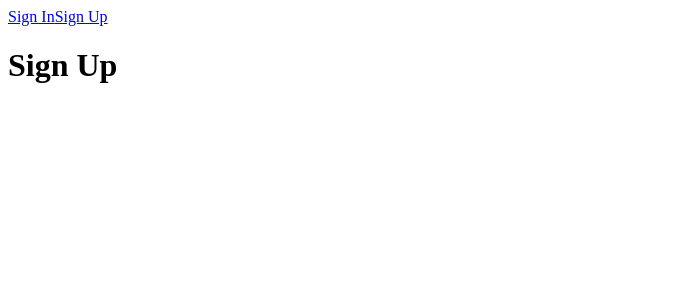
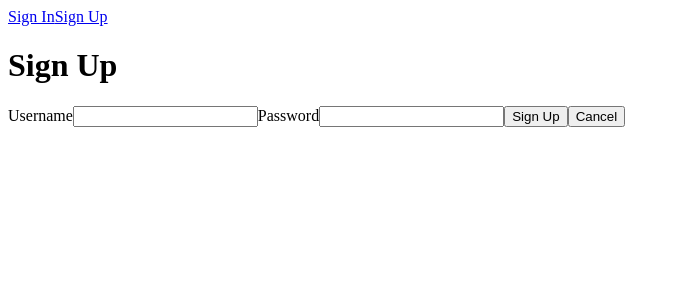
Before and after one commit to TravisAlstrand/recipe-app, a React (Vite) app in the folder client/: page /users/signup in a window 1280 px wide. Shown: the top 300 px of the page, without its empty margins (0-679 px from the left). Built offline with nearby package versions, Linux system fonts and the light colour scheme.

Commit message:
user POST not working right

```diff
--- a/client/src/ApiCalls.jsx
+++ b/client/src/ApiCalls.jsx
@@ -15,6 +15,7 @@ const api = (
 
   if (body) {
     options.body = JSON.stringify(body);
+    console.log(options.body);
   }
 
   if (credentials) {
@@ -28,17 +29,30 @@ const api = (
   return fetch(url, options);
 };
 
-// USER FUNCTIONS
+// =======  USER FUNCTIONS  =======
 
+// GET SINGLE USER
 export const getUser = async (username, password) => {
 
-  const user = await api('users', "GET", null, { username, password })
+  const user = await api('users', 'GET', null, { username, password })
     .then(res => res.json());
 
   return user;
 };
 
-// RECIPE FUNCTIONS
+// CREATE NEW USER
+export const createUser = async (body) => {
+  console.log(body);
+  const response = await api('users', 'POST', body);
+
+  if (response.status === 201) {
+    return 'AWW YEAH BOYEEEE!!';
+  } else if (response.status === 400) {
+    return response.json();
+  };
+};
+
+// =======  RECIPE FUNCTIONS  =======
 
 export const getAllRecipes = async () => {
 
--- a/client/src/components/SignUp.jsx
+++ b/client/src/components/SignUp.jsx
@@ -1,6 +1,66 @@
+import { useRef, useContext, useState } from "react";
+import { Link, useNavigate } from "react-router-dom";
+import { UserContext } from "../context/UserContext";
+import { createUser } from "../ApiCalls";
+
 const SignUp = () => {
+
+  const { actions } = useContext(UserContext);
+  const [errors, setErrors] = useState([]);
+  const usernameInput = useRef('');
+  const passwordInput = useRef('');
+  const navigate = useNavigate();
+
+  function handleSubmit(e) {
+    e.preventDefault();
+    const username = usernameInput.current.value;
+    const password = passwordInput.current.value;
+    console.log(`UN: ${username}`);
+    console.log(`PW: ${password}`);
+
+    const body = {
+      username,
+      password
+    };
+
+    createUser(body)
+      .then(res => {
+        if (res.errors) {
+          console.log(res.errors);
+          setErrors(res.errors);
+        } else {
+          actions.signIn(username, password);
+          navigate('/');
+        };
+      });
+  };
+
   return (
-    <h1>Sign Up</h1>
+    <>
+      <h1>Sign Up</h1>
+      {errors.length > 0 ? (
+        <div>
+          <h3>Validation Errors</h3>
+          <ul>
+            {errors.map((error, index) => {
+              return (<li key={index}>{error}</li>)
+            })}
+          </ul>
+        </div>
+      ) : (
+        <></>
+      )}
+      <form onSubmit={handleSubmit}>
+        <label htmlFor='username'>Username</label>
+        <input id='username' name='username' type='text' ref={usernameInput} />
+        <label htmlFor='password'>Password</label>
+        <input id='password' name='password' type='password' ref={passwordInput} />
+        <button type='submit'>Sign Up</button>
+        <Link to='/'>
+          <button>Cancel</button>
+        </Link>
+      </form>
+    </>
   );
 };
 
--- a/client/src/context/UserContext.jsx
+++ b/client/src/context/UserContext.jsx
@@ -12,7 +12,6 @@ export const Provider = (props) => {
   async function signInUser(username, password) {
     const response = await getUser(username, password);
     response.password = password;
-    console.log(response);
 
     setUser(response);
     setCookie('user', response, { path: '/' });
```
Also changed, not shown: 1 other file (tests, documents, lock files or other folders).
